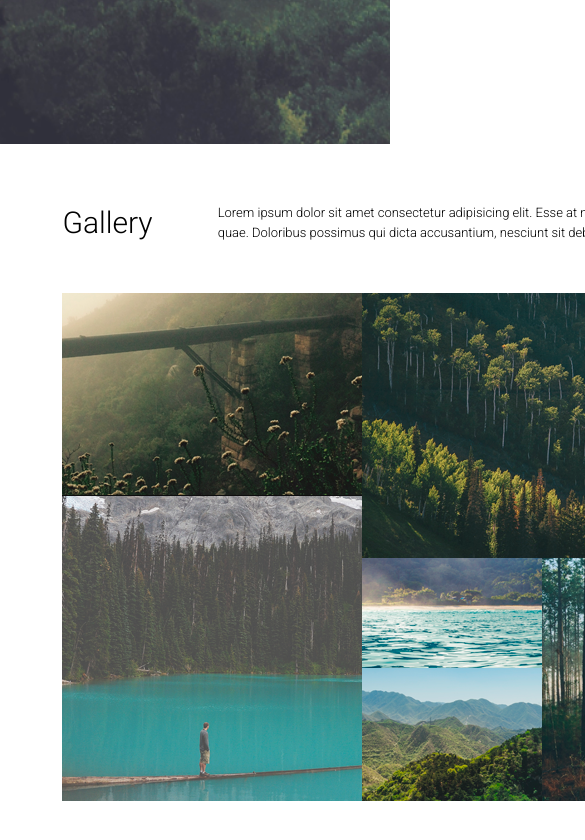
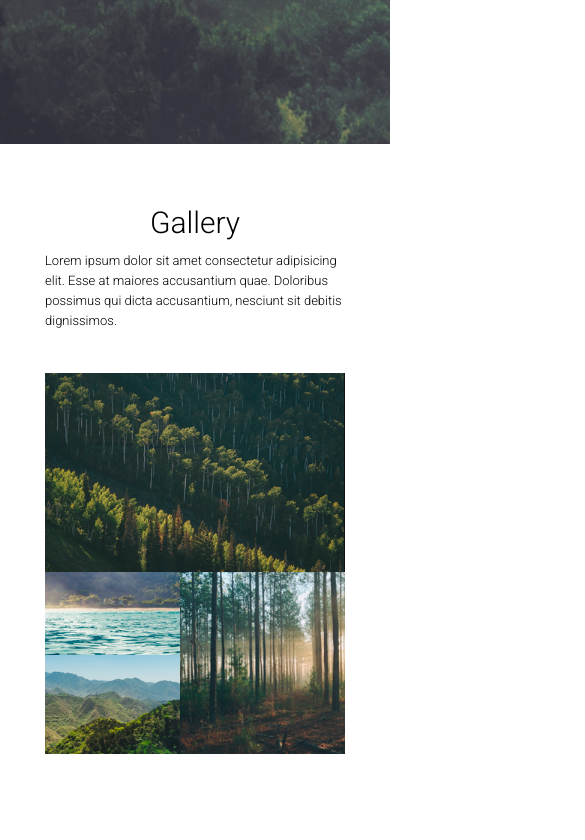
Before and after one commit to chopotak/Tourism-Site, a plain HTML site: page index.html in a window 390 px wide. Shown: the part 700-1540 px from the top of the page, 585 px wide, since content can reach past the window. Drawn offline with Linux system fonts and the light colour scheme.

Commit message:
Adaptive v.1
Adaptive for mobile users

```diff
--- a/css/style.css
+++ b/css/style.css
@@ -17,11 +17,16 @@ html, body {
 
 .intro {
   min-height: 100vh;
-  max-height: 960px;
+  max-height: 1400px;
   width: 100%;
   background-image: url(../img/intro.png);
   background-repeat: no-repeat;
   background-size: cover;
+}
+.intro__body {
+  max-width: 1400px;
+  width: 100%;
+  min-height: 100vh;
 }
 .intro__title {
   text-align: center;
@@ -145,3 +150,149 @@ html, body {
   position: relative;
   bottom: 133px;
 }
+
+@media screen and (max-width: 1200px) {
+  .intro__text {
+    padding-top: 5%;
+  }
+
+  .gallery {
+    -webkit-box-pack: center;
+        -ms-flex-pack: center;
+            justify-content: center;
+  }
+  .gallery__title p {
+    margin-left: 30px;
+    margin-right: 0px;
+  }
+  .gallery__body {
+    display: -webkit-box;
+    display: -ms-flexbox;
+    display: flex;
+    -webkit-box-orient: vertical;
+    -webkit-box-direction: normal;
+        -ms-flex-direction: column;
+            flex-direction: column;
+    max-width: 400px;
+  }
+  .gallery__photos {
+    display: -webkit-box;
+    display: -ms-flexbox;
+    display: flex;
+    -webkit-box-orient: vertical;
+    -webkit-box-direction: reverse;
+        -ms-flex-direction: column-reverse;
+            flex-direction: column-reverse;
+  }
+  .gallery__photos-block1 {
+    display: none;
+  }
+  .gallery__photo-long {
+    margin-left: 21px;
+    position: relative;
+    bottom: 70px;
+  }
+}
+@media screen and (max-width: 920px) {
+  .intro__body {
+    width: 68%;
+  }
+  .intro__text {
+    text-align: center;
+    margin: 0 auto;
+    max-width: 570px;
+    margin-top: 30%;
+    font-family: Roboto;
+  }
+
+  .gallery {
+    width: 68%;
+  }
+  .gallery__photo-long {
+    display: none;
+  }
+  .gallery__photos-block2 {
+    margin-bottom: 72px;
+    display: -ms-grid;
+    display: grid;
+    -ms-grid-columns: 2;
+    grid-template-columns: 2;
+  }
+  .gallery__photos-block2-1 {
+    display: -ms-grid;
+    display: grid;
+    -ms-grid-columns: 2;
+    grid-template-columns: 2;
+    -ms-grid-rows: 2;
+    grid-template-rows: 2;
+  }
+  .gallery__photos-block2-1 > *:nth-child(1) {
+    -ms-grid-row: 1;
+    -ms-grid-column: 1;
+  }
+  .gallery__photos-block2-1 :last-child {
+    -ms-grid-row: 1;
+    -ms-grid-row-span: 2;
+    -ms-grid-column: 2;
+    grid-area: 1/2/3/2;
+  }
+}
+@media screen and (max-width: 605px) {
+  .intro__title {
+    font-size: 14px;
+  }
+  .intro__text {
+    margin-top: 50%;
+  }
+  .intro__text h2 {
+    font-size: 18px;
+  }
+  .intro__text h2 span {
+    font-size: 36px;
+  }
+  .intro__text p {
+    margin-top: 5px;
+    margin-left: 6px;
+    font-size: 10px;
+  }
+
+  .gallery__body {
+    max-width: 300px;
+    display: -webkit-box;
+    display: -ms-flexbox;
+    display: flex;
+  }
+  .gallery__title {
+    display: -webkit-box;
+    display: -ms-flexbox;
+    display: flex;
+    -webkit-box-orient: vertical;
+    -webkit-box-direction: normal;
+        -ms-flex-direction: column;
+            flex-direction: column;
+  }
+  .gallery__title p {
+    max-width: 340px;
+    margin: 0 auto;
+    width: 100%;
+  }
+  .gallery__photos-block2 img {
+    width: 300px;
+  }
+  .gallery__photos-block2-1 {
+    display: -ms-grid;
+    display: grid;
+  }
+  .gallery__photos-block2-1 img:nth-child(1) {
+    width: 135px;
+    height: 83px;
+  }
+  .gallery__photos-block2-1 img:nth-child(2) {
+    width: 135px;
+    height: 99px;
+  }
+  .gallery__photos-block2-1 img:nth-child(3) {
+    width: 165px;
+    height: 182, 25px;
+  }
+}
--- a/index.html
+++ b/index.html
@@ -9,12 +9,14 @@
 </head>
 <body>
     <header class="intro">
+        <div class="intro__body wrapper">
             <div class="intro__title">
                     <h3>Tourism.</h3>
             </div>
             <div class="intro__text">
                 <h2>EXPLORE THE <br><span>DEEP FOREST</span></h2>
                 <p>Lorem ipsum dolor sit amet consectetur adipisicing elit. Quaeratquisdolor a assumenda quod, vero recusandae beatae tempora!</p>
+            </div>
         </div>
     </header>
     <section class="gallery wrapper">
```
Lines whose indentation alone changed are shown as unchanged.
